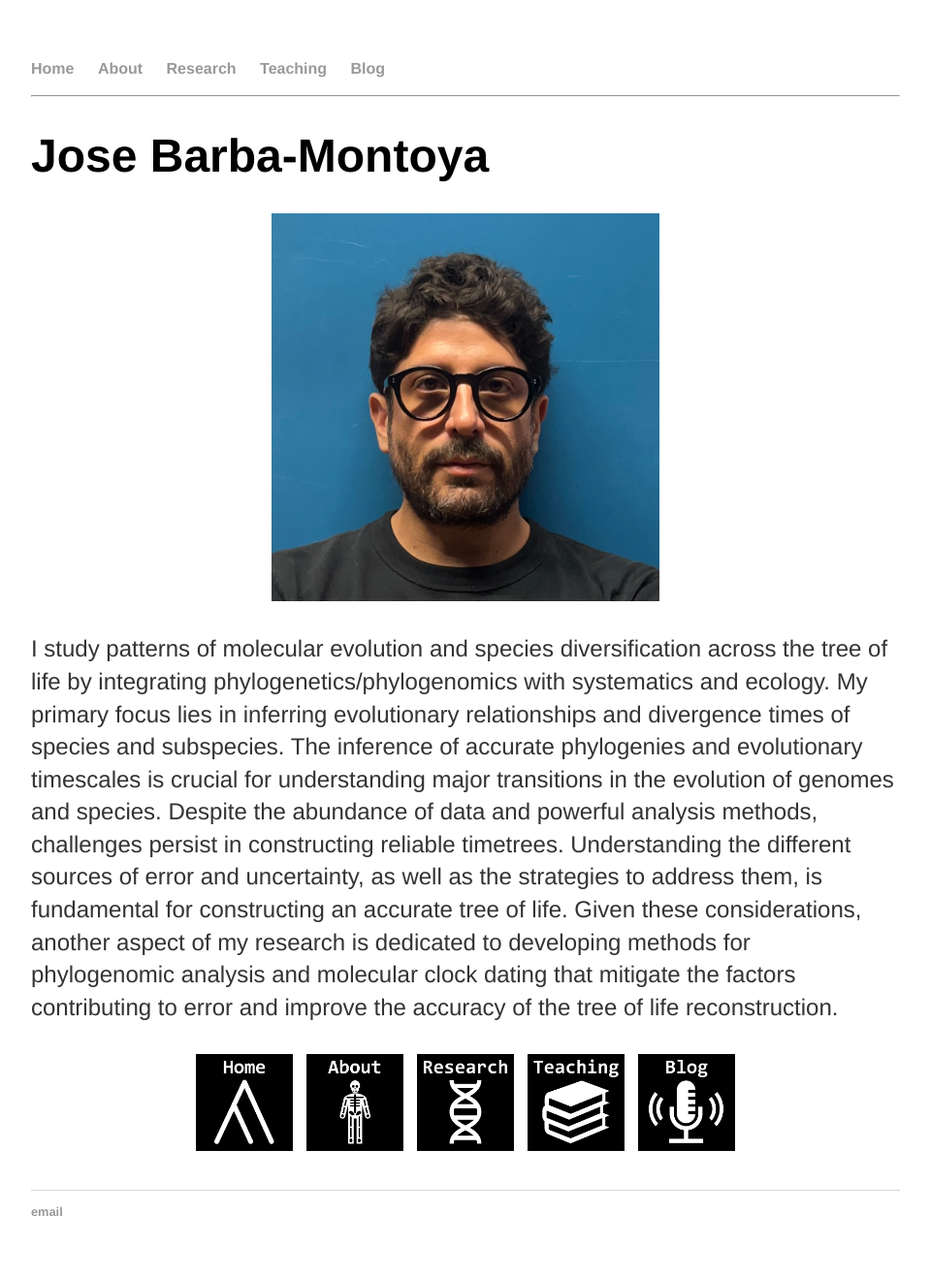
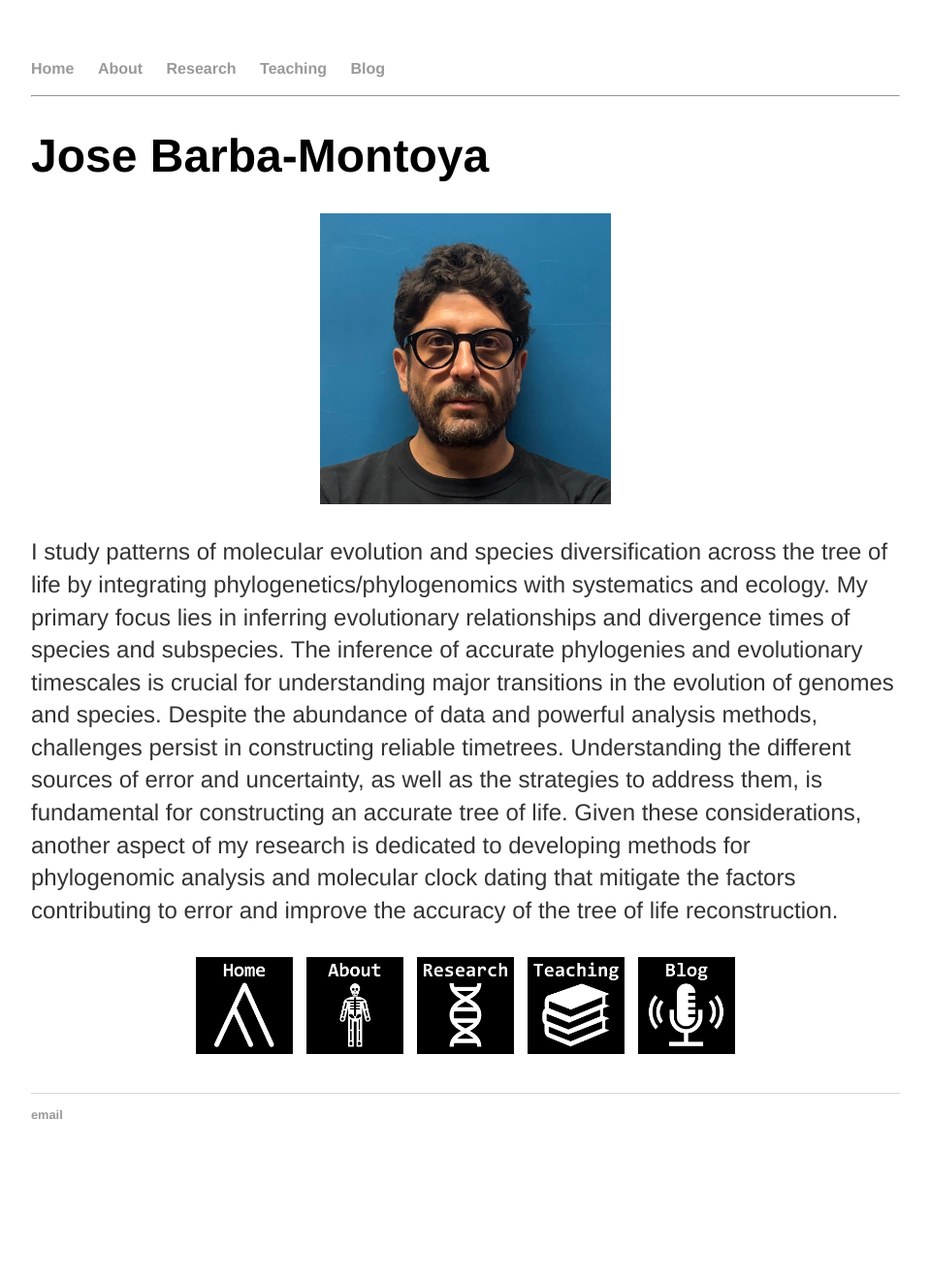
Before and after one commit to josebarbamontoya/josebarbamontoya.github.io, a Jekyll site: the page built from index.html, in a window 1280 px wide. Shown: the whole page at 97% size, without its empty margins (160-1119 px from the left). Built offline with Jekyll 4.4.1, drawn with Linux system fonts in a browser that asks for light colours; after the commit the page ends 1219 px from its top, so only the background shows below that.

Commit message:
Update index.html

```diff
--- a/index.html
+++ b/index.html
@@ -4,7 +4,7 @@
 ---
 <div class="blurb">
 	<h1>Jose Barba-Montoya</h1>
-	<p style="text-align:center;"><img src="img/photo23.jpg" height="400" width="400"></p>
+	<p style="text-align:center;"><img src="img/photo23.jpg" height="300" width="300"></p>
 	<p>I study patterns of molecular evolution and species diversification across the tree of life by integrating phylogenetics/phylogenomics with systematics and ecology. My primary focus lies in inferring evolutionary relationships and divergence times of species and subspecies. The inference of accurate phylogenies and evolutionary timescales is crucial for understanding major transitions in the evolution of genomes and species. Despite the abundance of data and powerful analysis methods, challenges persist in constructing reliable timetrees. Understanding the different sources of error and uncertainty, as well as the strategies to address them, is fundamental for constructing an accurate tree of life. Given these considerations, another aspect of my research is dedicated to developing methods for phylogenomic analysis and molecular clock dating that mitigate the factors contributing to error and improve the accuracy of the tree of life reconstruction.</em></p>
 </div><!-- /.blurb -->
 
```
